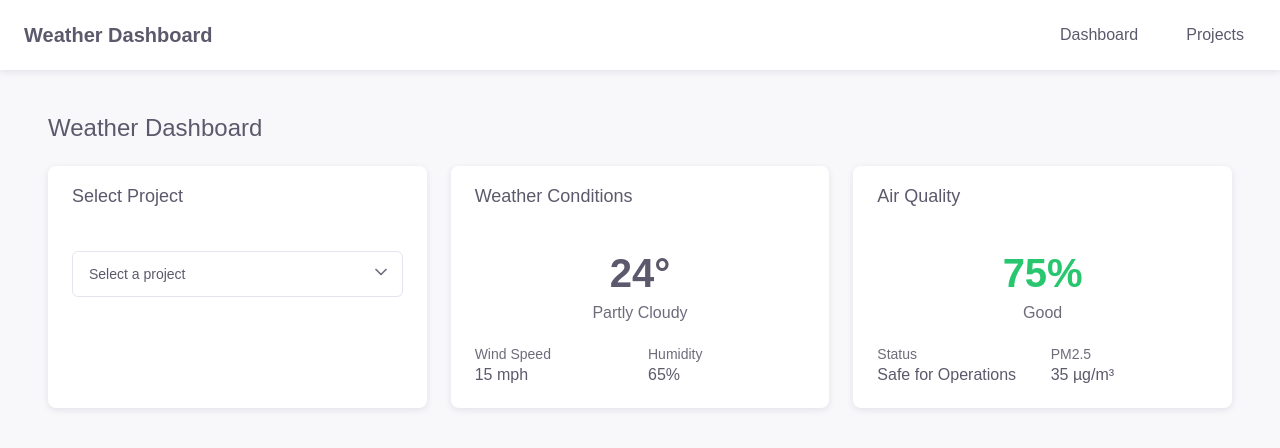
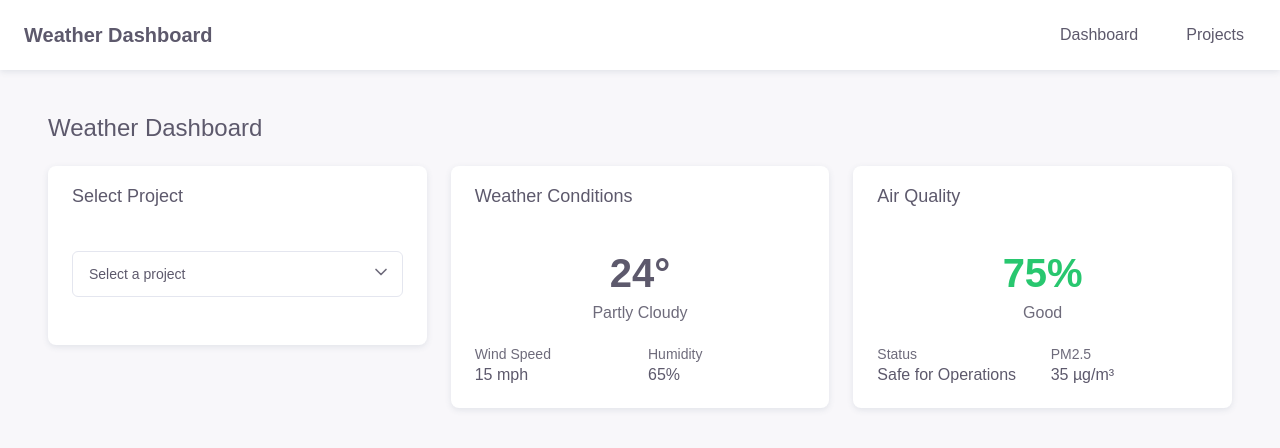
Before and after one commit to MuyiwaAjiboye/Cloud-Weather-Construction, a Vue app: page / in a window 1280 px wide. Shown: the top 448 px of the page. Built offline with nearby package versions, Linux system fonts and the light colour scheme.

Commit message:
fixed components style mimicing SelectProject component

```diff
--- a/src/views/Dashboard.vue
+++ b/src/views/Dashboard.vue
@@ -3,10 +3,18 @@
     <h1 class="page-title">Weather Dashboard</h1>
 
     <div class="grid-wrapper">
-      <SelectProject @project-selected="handleProjectSelect" />
-      <WeatherWidget :location="selectedLocation" />
-      <AirQualityWidget :location="selectedLocation" />
-      <MapWidget :location="selectedLocation" />
+      <div class="select-project-container">
+        <SelectProject @project-selected="handleProjectSelect" />
+      </div>
+      <div class="fixed-height-widget">
+        <WeatherWidget :location="selectedLocation" />
+      </div>
+      <div class="fixed-height-widget">
+        <AirQualityWidget :location="selectedLocation" />
+      </div>
+      <div class="fixed-height-widget">
+        <MapWidget :location="selectedLocation" />
+      </div>
     </div>
   </div>
 </template>
@@ -45,5 +53,14 @@ const handleProjectSelect = (project) => {
   display: grid;
   grid-template-columns: repeat(auto-fit, minmax(300px, 1fr));
   gap: 1.5rem;
+  align-items: start; /* This is important */
+}
+
+.select-project-container {
+  height: fit-content;
+}
+
+.fixed-height-widget {
+  height: 300px; /* Adjust this value as needed */
 }
 </style>
```
